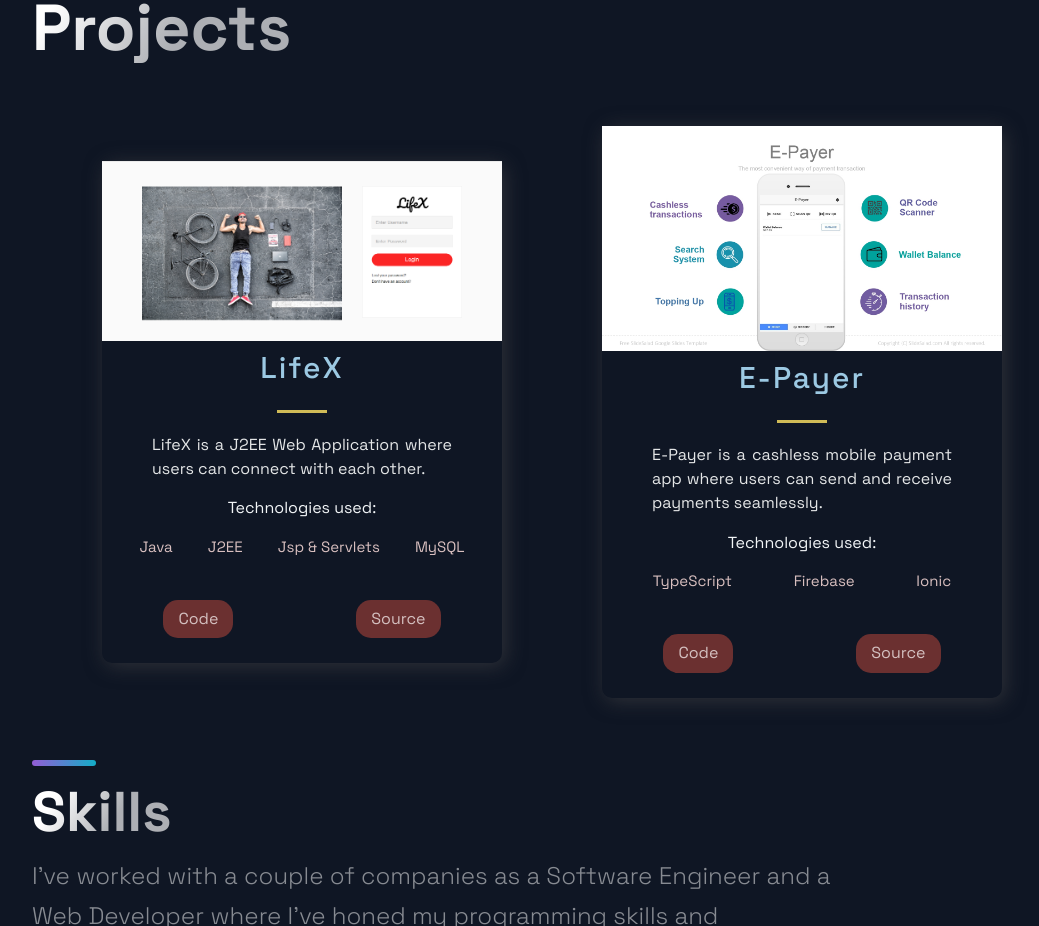
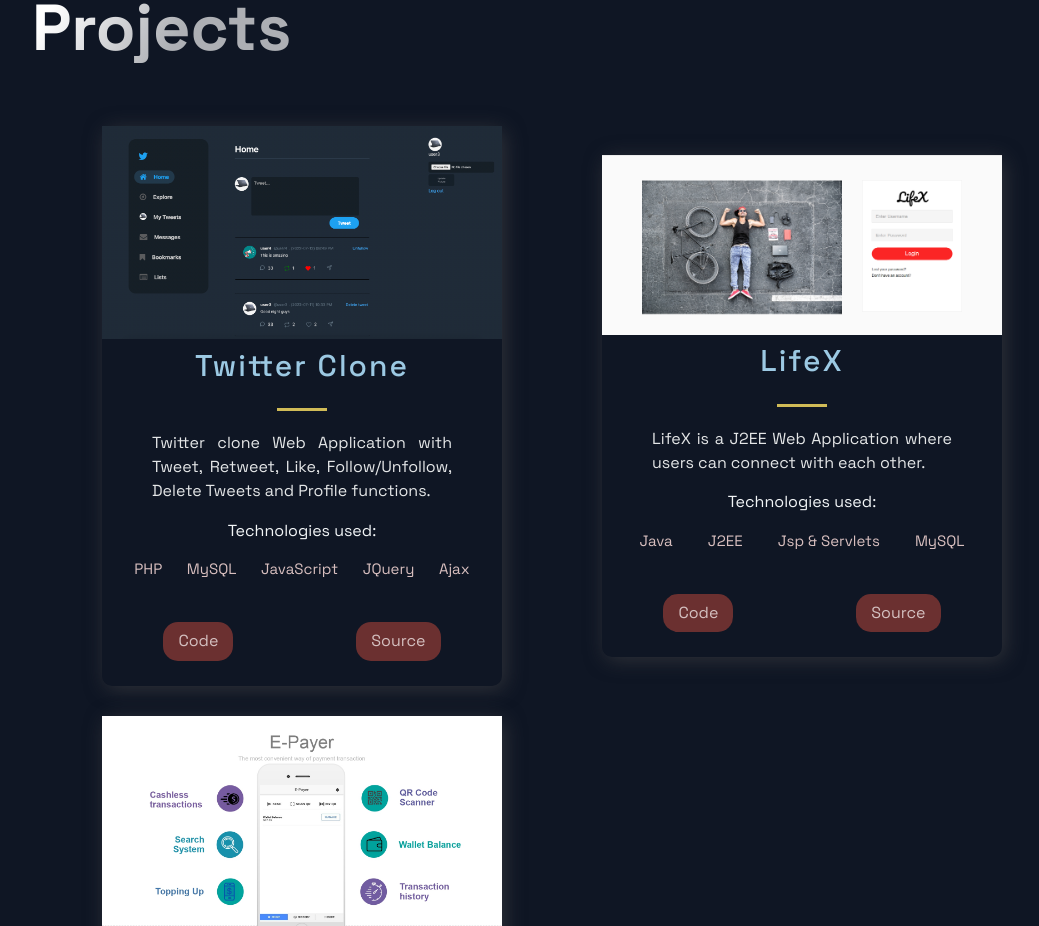
Before and after one commit to hueiiming/Portfolio-Website, a Next.js app: page / in a window 1280 px wide. Shown: the part 900-1826 px from the top of the page, without its empty margins (88-1127 px from the left). Built offline with nearby package versions, Linux system fonts and the light colour scheme.

Commit message:
Updated projects
Updated new project twitter clone

```diff
--- a/src/components/Projects/Projects.js
+++ b/src/components/Projects/Projects.js
@@ -3,17 +3,6 @@
 import { BlogCard, CardInfo, ExternalLinks, GridContainer, HeaderThree, Hr, Tag, TagList, TitleContent, UtilityList, Img } from './ProjectsStyles';
 import { Section, SectionDivider, SectionTitle } from '../../styles/GlobalComponents';
 import { projects } from '../../constants/constants';
-
-const projectsDemo = [{
-  title: 'Project 1',
-  description: 'This is my project 1'
-},{
-  title: 'Project 2',
-  description: 'This is my project 2'
-},{
-  title: 'Project 3',
-  description: 'This is my project 3'
-}];
 
 const Projects = () => (
   <Section id="projects">
--- a/src/constants/constants.js
+++ b/src/constants/constants.js
@@ -1,9 +1,18 @@
 export const projects = [
+  {
+    title: 'Twitter Clone',
+    description: "Twitter clone Web Application with Tweet, Retweet, Like, Follow/Unfollow, Delete Tweets and Profile functions.",
+    image: '/images/twitter_clone.png',
+    tags: ['PHP', 'MySQL', 'JavaScript', 'JQuery', 'Ajax'],
+    source: 'https://github.com/hueiiming/Twitter_Clone',
+    visit: 'https://github.com/hueiiming/Twitter_Clone',
+    id: 0,
+  },
   {
     title: 'LifeX',
     description: "LifeX is a J2EE Web Application where users can connect with each other.",
-      image: '/images/LifeX.png',
-      tags: ['Java', 'J2EE', 'Jsp & Servlets', 'MySQL'],
+    image: '/images/LifeX.png',
+    tags: ['Java', 'J2EE', 'Jsp & Servlets', 'MySQL'],
     source: 'https://github.com/hueiiming/LifeX',
     visit: 'https://github.com/hueiiming/LifeX',
     id: 0,
```
Also changed, not shown: public/images/twitter_clone.png (added).
